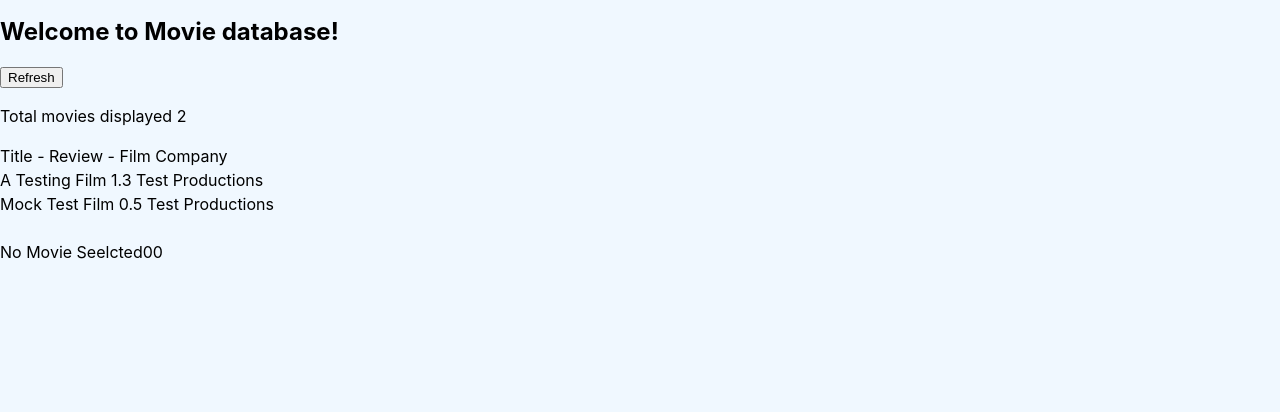
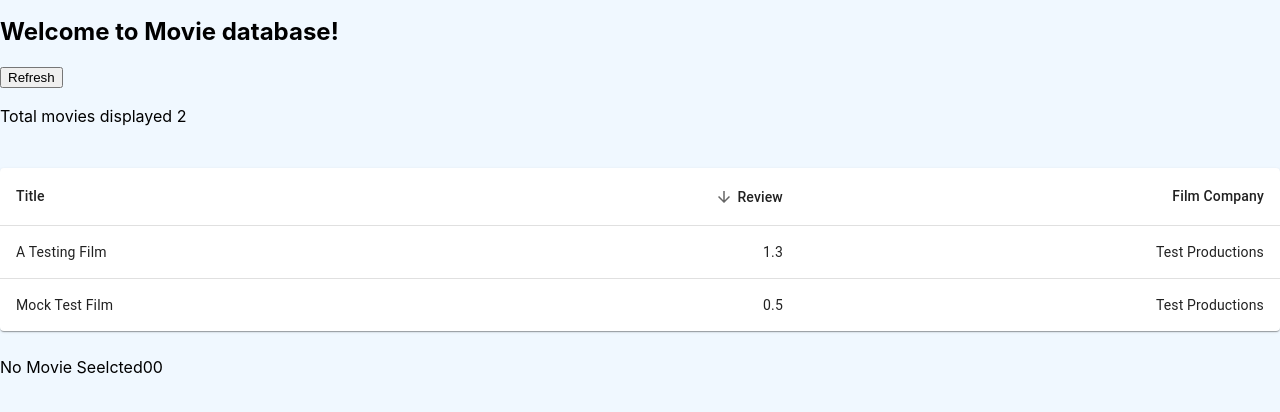
Before and after one commit to rjs68/optix-test, a React (Vite) app: page / in a window 1280 px wide. Shown: the top 412 px of the page. Built offline with nearby package versions, Linux system fonts and the light colour scheme.

Commit message:
created sorted movie table

```diff
--- a/src/App.tsx
+++ b/src/App.tsx
@@ -2,6 +2,7 @@ import { useRef, useState, Children} from 'react';
 import { easeIn, easeOut } from "polished";
 import { useBoolean } from "react-use";
 import { createReducer }from "@reduxjs/toolkit"
+import { MovieTable } from './MovieTable';
 
 // TODO: use https://giddy-beret-cod.cyclic.app/movieCompanies
 const mockMovieCompanyData: any = [
@@ -32,16 +33,8 @@ export const App = () =>  {
       <h2>Welcome to Movie database!</h2>
       {refreshButton("Refresh")}
       <p>Total movies displayed {movieLength.current}</p>
-      <span>Title - Review - Film Company</span>
       <br/>
-      {mockMovieData.map((movie: any) =>
-        <span onClick={() => {setSelectedMovie(movie)}}>
-          {movie.title}{" "}
-          {movie.reviews.reduce((acc: any, i: any) => (acc + i)/movie.reviews.length, 0)?.toString().substring(0, 3)}{" "}
-          {mockMovieCompanyData.find((f: any) => f.id === movie.filmCompanyId)?.name}
-          <br/>
-        </span>
-      )}
+        <MovieTable />
       <br/>
       <div>
        {selectedMovie ? selectedMovie.title as any ? "You have selected " +  selectedMovie.title  as any : "No Movie Title" : "No Movie Seelcted"}
--- /dev/null
+++ b/src/MovieTable.tsx
@@ -0,0 +1,126 @@
+import { useState } from 'react';
+import { Box, Paper, Table, TableBody, TableCell, TableContainer, TableHead, TableRow, TableSortLabel } from '@mui/material';
+import { visuallyHidden } from '@mui/utils';
+
+type MovieCompany = {
+    id: string;
+    name: string;
+}
+
+type Movie = {
+    id: string;
+    reviews: number[];
+    title: string;
+    filmCompanyId: string;
+    cost: number;
+    releaseYear: number;
+}
+
+type TableData = {
+    id: string;
+    title: string;
+    reviews: string;
+    filmCompany: string;
+}
+
+type Order = 'asc' | 'desc';
+
+const mockMovieCompanyData: MovieCompany[] = [
+    {id: "1", name: "Test Productions"},
+  ];
+
+const mockMovieData: Movie[] = [
+    {id: "1", reviews: [6,8,3,9,8,7,8], title: "A Testing Film", filmCompanyId: "1", cost : 534, releaseYear: 2005},
+    {id: "2", reviews: [5,7,3,4,1,6,3], title: "Mock Test Film", filmCompanyId: "1", cost : 6234, releaseYear: 2006},
+];
+
+const descendingComparator = <T,>(a: T, b: T, orderBy: keyof T) => {
+        if (b[orderBy] < a[orderBy]) {
+            return -1;
+        }
+        if (b[orderBy] > a[orderBy]) {
+            return 1;
+        }
+        return 0;
+}
+
+const getComparator = <Key extends keyof any>(
+    order: Order,
+    orderBy: Key,
+  ): (
+    a: { [key in Key]: number | string },
+    b: { [key in Key]: number | string },
+  ) => number => {
+    return order === 'desc'
+      ? (a, b) => descendingComparator(a, b, orderBy)
+      : (a, b) => -descendingComparator(a, b, orderBy);
+  }
+
+export const MovieTable = () => {
+    const [order, setOrder] = useState<Order>('desc');
+    const [orderBy, setOrderBy] = useState<keyof TableData>('reviews');
+
+    const handleRequestSort = (
+        event: React.MouseEvent<unknown>,
+        property: keyof TableData,
+    ) => {
+        const isAsc = orderBy === property && order === 'asc';
+        setOrder(isAsc ? 'desc' : 'asc');
+        setOrderBy(property);
+    };
+
+    const createData = (movie: Movie): TableData => {
+        return {
+            id: movie.id,
+            title: movie.title,
+            reviews: movie.reviews.reduce((acc: any, i: any) => (acc + i)/movie.reviews.length, 0)?.toString().substring(0, 3),
+            filmCompany: mockMovieCompanyData.find((f: any) => f.id === movie.filmCompanyId)?.name || 'Unknown'
+        }
+    }
+
+    const movies = mockMovieData.map((movie) => createData(movie));
+
+    const sortedMovies = movies.sort(getComparator(order, orderBy));
+
+    return (
+        <TableContainer component={Paper}>
+          <Table sx={{ minWidth: 650 }} aria-label="simple table">
+            <TableHead>
+              <TableRow>
+                <TableCell>Title</TableCell>
+                <TableCell
+                    align="right"
+                    sortDirection={order}
+                >
+                    <TableSortLabel
+                        active
+                        direction={order}
+                        onClick={(event) => handleRequestSort(event, 'reviews')}
+                    >
+                        Review
+                        <Box component="span" sx={visuallyHidden}>
+                            {order === 'desc' ? 'sorted descending' : 'sorted ascending'}
+                        </Box>
+                    </TableSortLabel>
+                </TableCell>
+                <TableCell align="right">Film Company</TableCell>
+              </TableRow>
+            </TableHead>
+            <TableBody>
+              {sortedMovies.map((movie) => (
+                <TableRow
+                  key={movie.id}
+                  sx={{ '&:last-child td, &:last-child th': { border: 0 } }}
+                >
+                  <TableCell component="th" scope="row">
+                    {movie.title}
+                  </TableCell>
+                  <TableCell align="right">{movie.reviews}</TableCell>
+                  <TableCell align="right">{movie.filmCompany}</TableCell>
+                </TableRow>
+              ))}
+            </TableBody>
+          </Table>
+        </TableContainer>
+    );
+};
```
